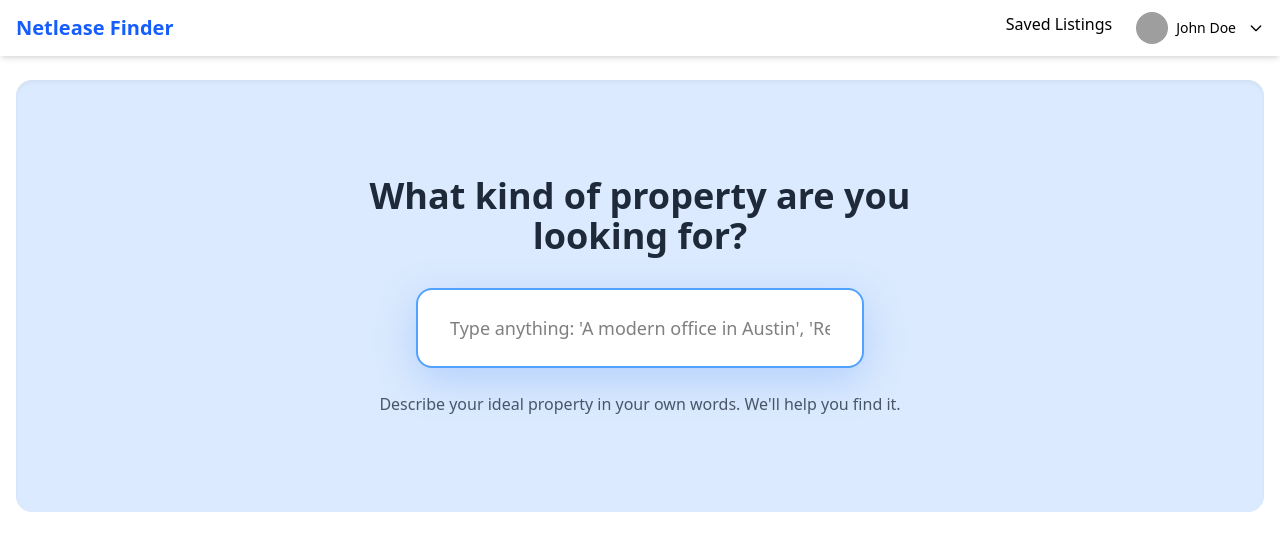
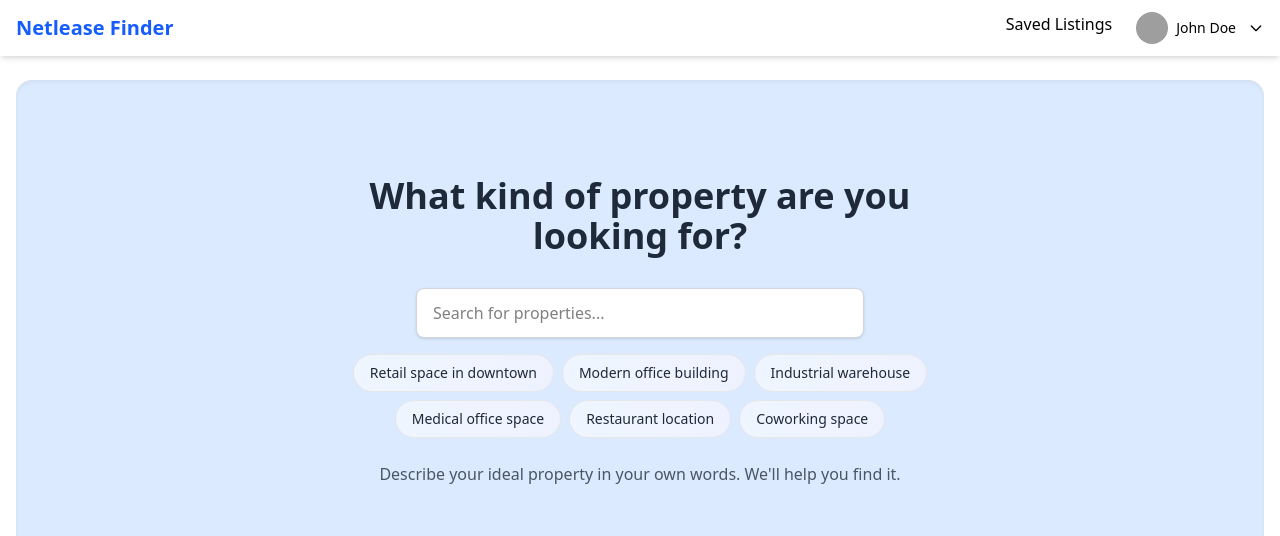
Before and after one commit to KrishivPiduri/netlease_finder, a React (Vite) app: page / in a window 1280 px wide. Shown: the top 536 px of the page. Built offline with nearby package versions, Linux system fonts and the light colour scheme; grey boxes are pictures that could not be loaded.

Commit message:
enhance PropertyPrompter component with search functionality and property recommendations

```diff
--- a/src/PropertyPrompter.jsx
+++ b/src/PropertyPrompter.jsx
@@ -1,20 +1,53 @@
-import React from "react";
+import React, { useState } from "react";
 
-const PropertyPrompter = () => (
+const PropertyPrompter = () => {
+  const [searchValue, setSearchValue] = useState("");
+
+  const recommendations = [
+    "Retail space in downtown",
+    "Modern office building",
+    "Industrial warehouse",
+    "Medical office space",
+    "Restaurant location",
+    "Coworking space"
+  ];
+
+  const handleRecommendationClick = (recommendation) => {
+    setSearchValue(recommendation);
+  };
+
+  return (
     <section className="w-full bg-blue-100 shadow-inner py-24 px-4 rounded-2xl">
       <div className="max-w-2xl mx-auto text-center">
         <h1 className="text-4xl font-extrabold mb-8 text-gray-800">What kind of property are you looking for?</h1>
         <div className="flex justify-center">
           <input
             type="text"
-          placeholder="Type anything: 'A modern office in Austin', 'Retail in San Francisco', ..."
-          className="w-full md:w-3/4 lg:w-2/3 px-8 py-6 text-lg border-2 border-blue-400 rounded-2xl shadow-2xl focus:outline-none focus:ring-4 focus:ring-blue-300 bg-white font-medium transition-all duration-200 relative z-10"
-          style={{ boxShadow: '0 12px 40px 0 rgba(59, 130, 246, 0.25)' }}
+            value={searchValue}
+            onChange={(e) => setSearchValue(e.target.value)}
+            placeholder="Search for properties..."
+            className="w-full md:w-3/4 lg:w-2/3 px-4 py-3 text-base border border-gray-300 rounded-lg shadow-sm focus:outline-none focus:ring-2 focus:ring-blue-500 focus:border-blue-500 bg-white transition-all duration-200"
           />
         </div>
+
+        {!searchValue && (
+          <div className="mt-4 flex flex-wrap justify-center gap-2">
+            {recommendations.map((recommendation, index) => (
+              <button
+                key={index}
+                onClick={() => handleRecommendationClick(recommendation)}
+                className="px-4 py-2 text-sm bg-gradient-to-r from-blue-50 to-indigo-50 border border-gray-200 rounded-full hover:from-blue-100 hover:to-indigo-100 hover:border-blue-500 hover:border-2 hover:shadow-lg hover:scale-105 hover:font-bold transition-all duration-200 text-gray-800 font-normal"
+              >
+                {recommendation}
+              </button>
+            ))}
+          </div>
+        )}
+
         <p className="mt-6 text-gray-600 text-base">Describe your ideal property in your own words. We'll help you find it.</p>
       </div>
     </section>
   );
+};
 
 export default PropertyPrompter;
```
Lines whose indentation alone changed are shown as unchanged.
